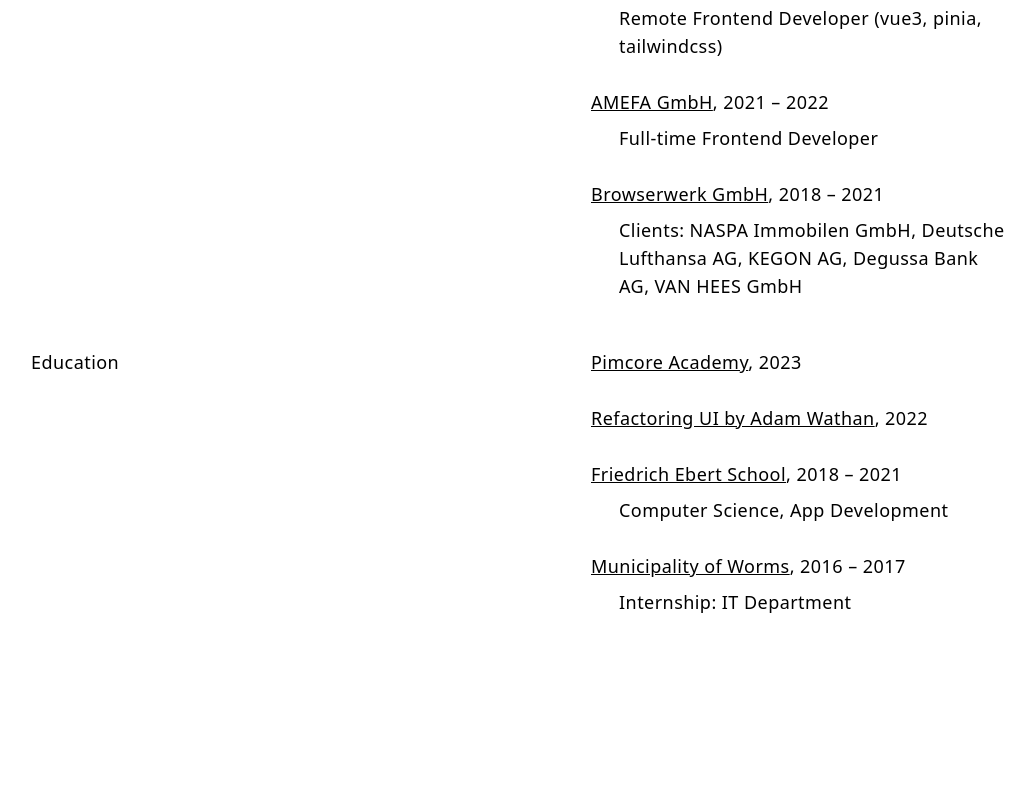
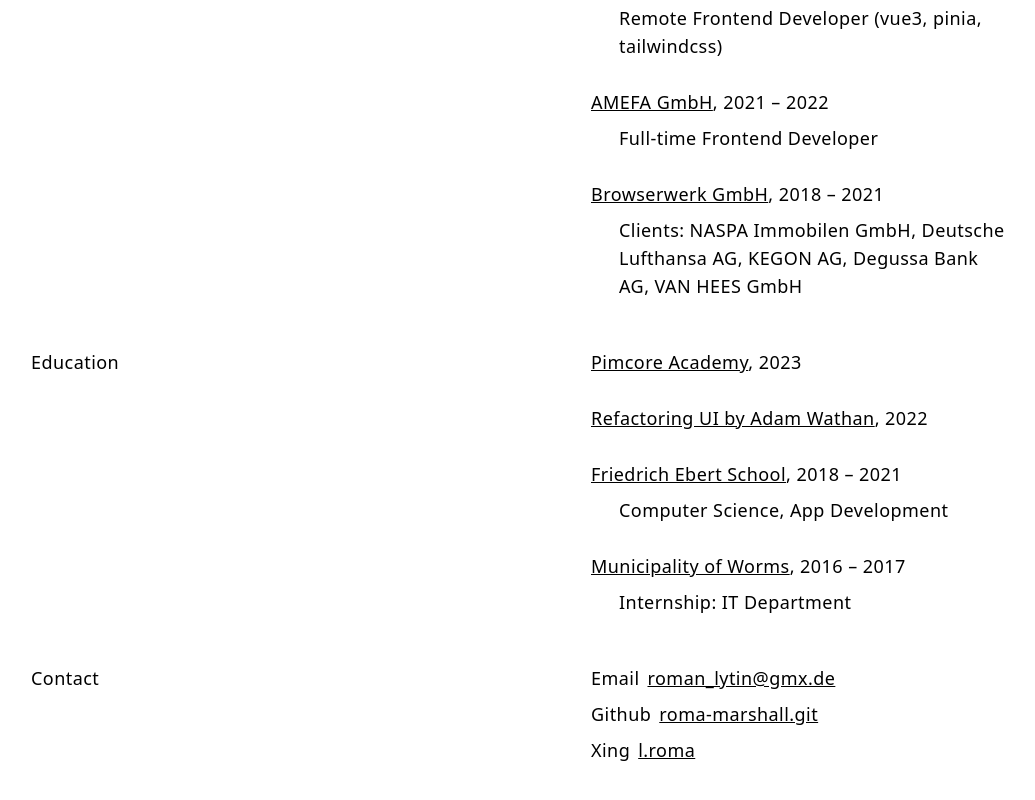
Before and after one commit to roma-marshall/roma-marshall.github.io, a Vue app: page / in a window 1280 px wide. Shown: the part 1028-1828 px from the top of the page, without its empty margins (49-1084 px from the left). Before the commit the page ends 1724 px from the top, so only its background shows below. Built offline with nearby package versions, Linux system fonts and the light colour scheme.

Commit message:
added contact

```diff
--- a/src/App.vue
+++ b/src/App.vue
@@ -17,10 +17,10 @@
           <p>{{ item.title }}</p>
         </div>
         <div class="md:w-3/4 space-y-7">
-          <div class="" v-for="child in item.content">
+          <div v-for="child in item.content">
             <p class="mb-2">
               <a :href="child.link" target="_blank" class="underline hover:opacity-60">{{ child.text }}</a>,
-              {{ child.date }}
+              <span>{{ child.date }}</span>
             </p>
             <p class="pl-7">
               {{ child.description }}
@@ -29,6 +29,23 @@
         </div>
       </div>
 
+
+      <div v-for="item in data3" class="grid grid-cols-1 md:grid-cols-2">
+        <div class="mb-5 mt-16 md:my-0">
+          <p>{{ item.title }}</p>
+        </div>
+        <div class="md:w-3/4 space-y-2">
+          <div v-for="child in item.content">
+            <p class="mb-2 space-x-2">
+              <span>{{ child.text }}</span>
+              <a :href="child.link" target="_blank" class="underline hover:opacity-60">{{ child.text2 }}</a>
+            </p>
+          </div>
+        </div>
+      </div>
+
+
+
     </div>
   </div>
 </template>
@@ -36,9 +53,9 @@
 <script setup>
 import { ref } from 'vue'
 
-import data from './data.js'
-import data2 from './data2.js'
+import data from './data/data.js'
+import data2 from './data/data2.js'
+import data3 from './data/data3.js'
 
 
-console.log(data2)
 </script>
--- /dev/null
+++ b/src/data/data3.js
@@ -0,0 +1,22 @@
+export default [
+  {
+    title: 'Contact',
+    content: [
+      {
+        text: 'Email',
+        text2: 'roman_lytin@gmx.de',
+        link: 'mailto:roman_lytin@gmx.de'
+      },
+      {
+        text: 'Github',
+        text2: 'roma-marshall.git',
+        link: 'https://github.com/roma-marshall'
+      },
+      {
+        text: 'Xing',
+        text2: 'l.roma',
+        link: 'https://www.xing.com/profile/Roman_Lytin'
+      }
+    ]
+  }
+]
```
Also changed, not shown: src/data/data.js (renamed from src/data.js), src/data/data2.js (renamed from src/data2.js).
